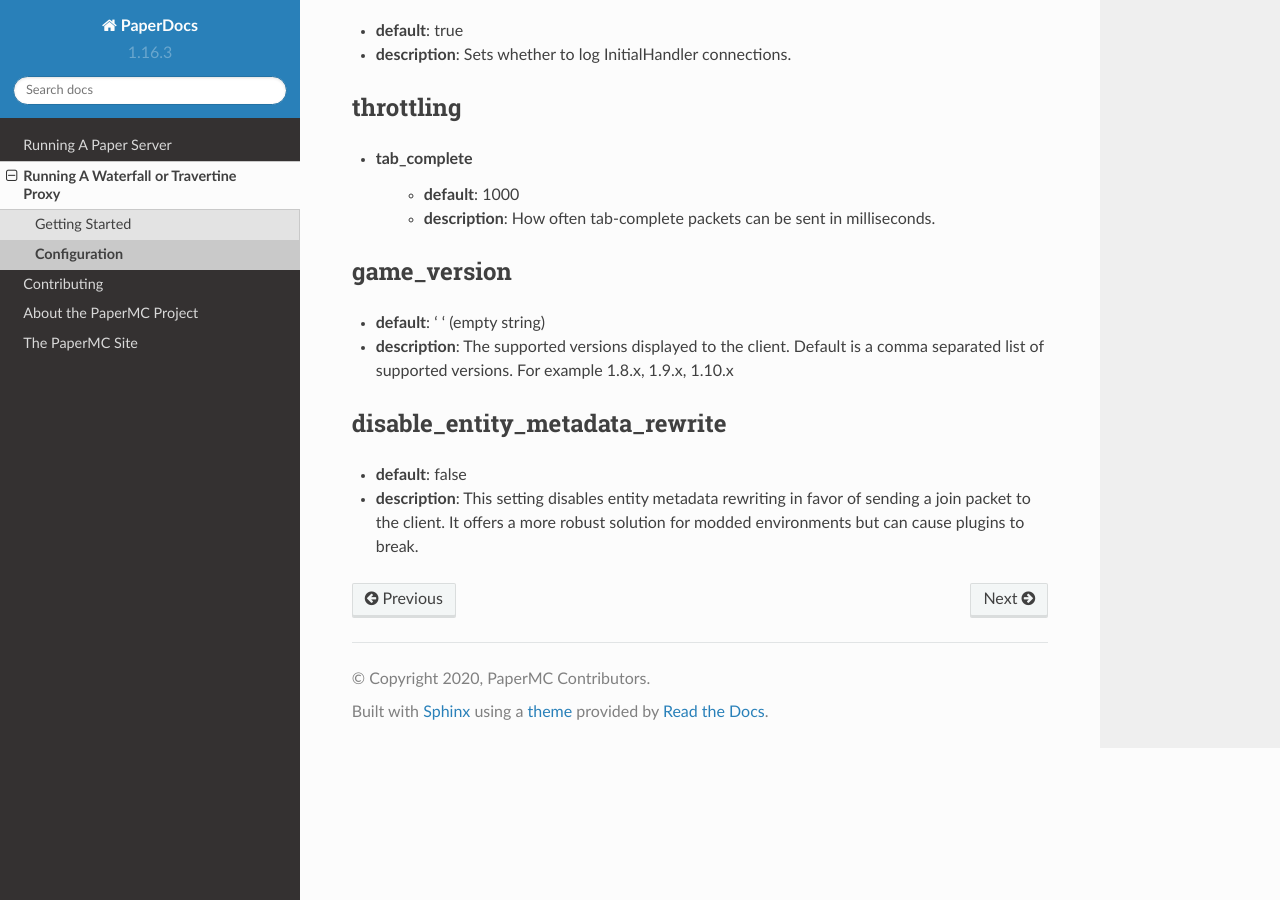
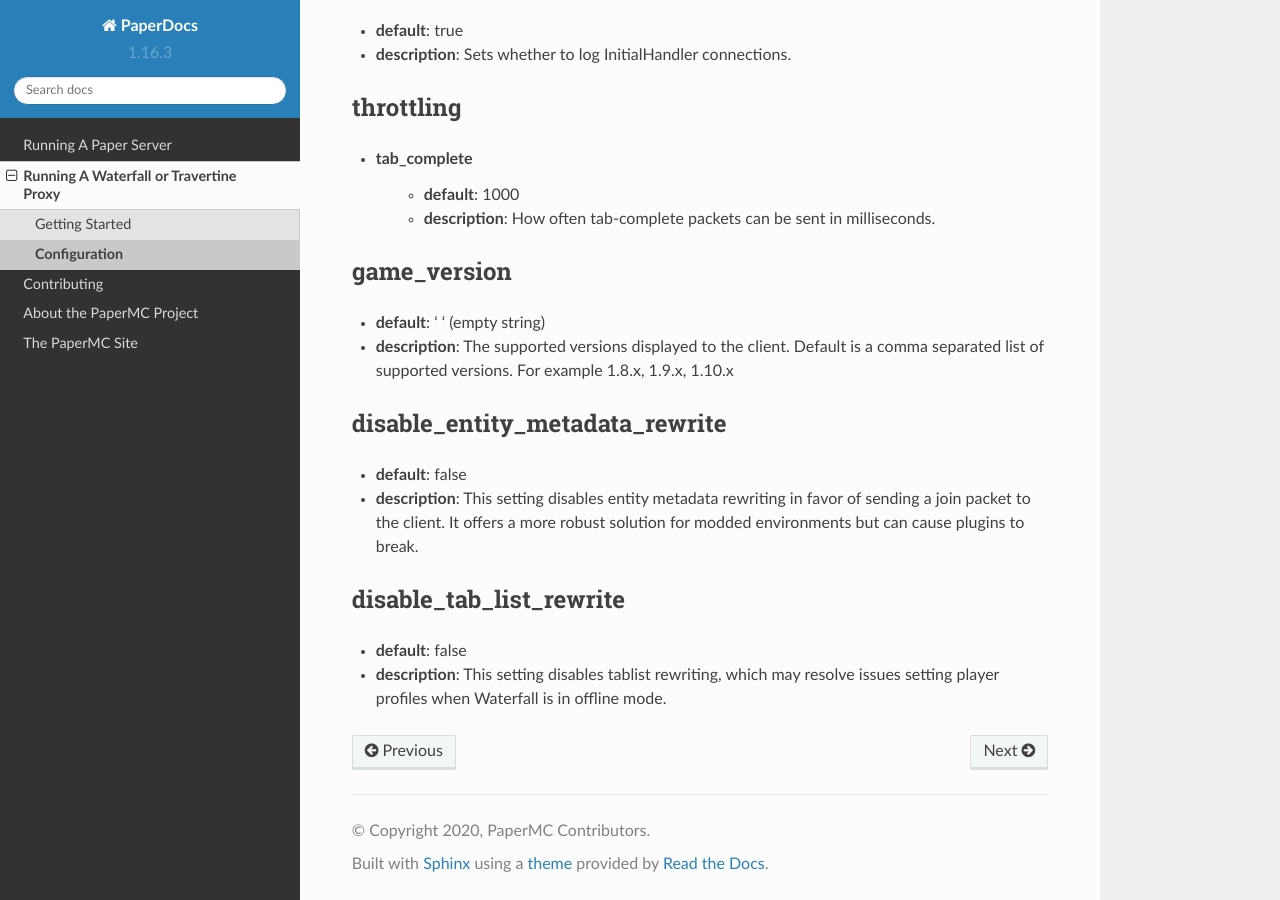
Before and after one commit to PaperMC/PaperDocs, a Sphinx documentation site: the page built from source/waterfall/configuration.rst, in a window 1280 px wide and 900 px high, scrolled down 842 px. Built offline with Sphinx 7.4.7 and the Read the Docs theme 2.0.0, drawn with Linux system fonts in a browser that asks for light colours; some of the changed text lies outside the part shown.

Commit message:
Add disable_tab_list_rewrite to configuration

```diff
--- a/source/waterfall/configuration.rst
+++ b/source/waterfall/configuration.rst
@@ -51,3 +51,9 @@
 * **description**: This setting disables entity metadata rewriting in favor
   of sending a join packet to the client. It offers a more robust solution for
   modded environments but can cause plugins to break.
+
+disable_tab_list_rewrite
+~~~~~~~~~~~~~~~~~~~~~~~~
+* **default**: false
+* **description**: This setting disables tablist rewriting, which may resolve issues
+  setting player profiles when Waterfall is in offline mode.
```
Also changed, not shown: other parts of source/waterfall/configuration.rst (+1 -1 lines).
